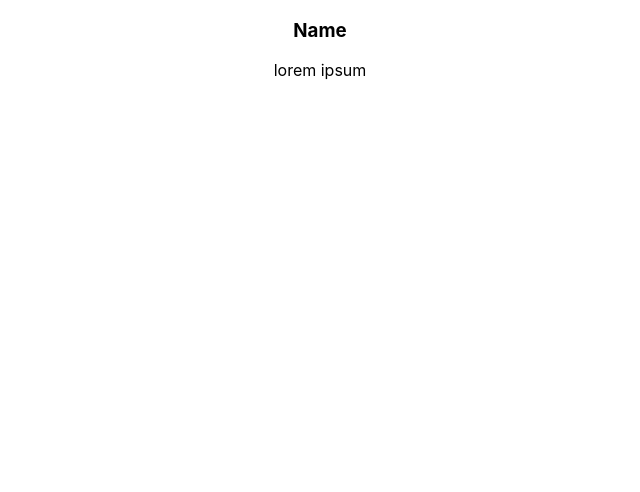
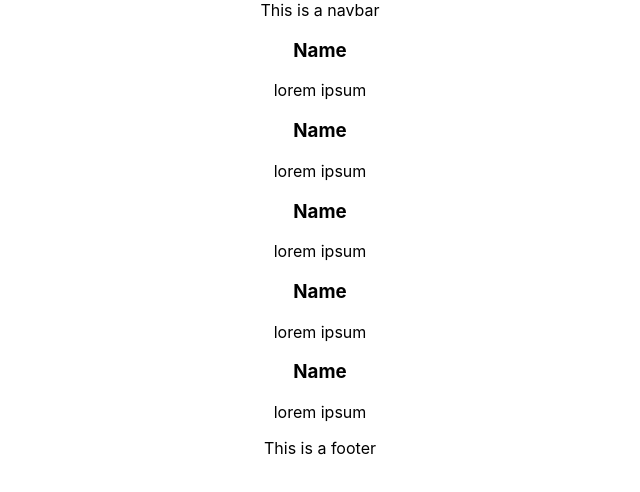
Before and after one commit to DKarimi90/todo-list-, a React (Create React App) app: page / in a window 1280 px wide. Shown: the top 492 px of the page, without its empty margins (320-960 px from the left). Built offline with nearby package versions, Linux system fonts and the light colour scheme.

Commit message:
imported Navbar and footer within Home component

```diff
--- a/src/Component /footer.js
+++ b/src/Component /footer.js
@@ -0,0 +1,9 @@
+import React from 'react'
+
+function Footer() {
+  return (
+    <div>This is a footer</div>
+  )
+}
+
+export default Footer
--- a/src/Component /navBar.js
+++ b/src/Component /navBar.js
@@ -1,9 +1,9 @@
 import React from 'react'
 
-function navBar() {
+function NavBar() {
   return (
-    <div>navBar</div>
+    <div>This is a navbar</div>
   )
 }
 
-export default navBar
+export default NavBar
--- a/src/views/home.js
+++ b/src/views/home.js
@@ -1,10 +1,18 @@
+import Footer from "../Component /footer";
+import NavBar from "../Component /navBar";
 import TodoList from "../Component /toDoList";
 
 
 function Home(){
     return(
         <div>
+            <NavBar />
             <TodoList />
+            <TodoList />
+            <TodoList />
+            <TodoList />
+            <TodoList />
+            <Footer />
         </div>
 
     )
--- a/src/views/toDoAnalytics.js
+++ b/src/views/toDoAnalytics.js
@@ -1,7 +1,8 @@
 import React from 'react'
 
-export default function toDoAnalytics() {
+function toDoAnalytics() {
   return (
-    <div>toDoAnalytics</div>
+    <div></div>
   )
 }
+export default toDoAnalytics;
```
